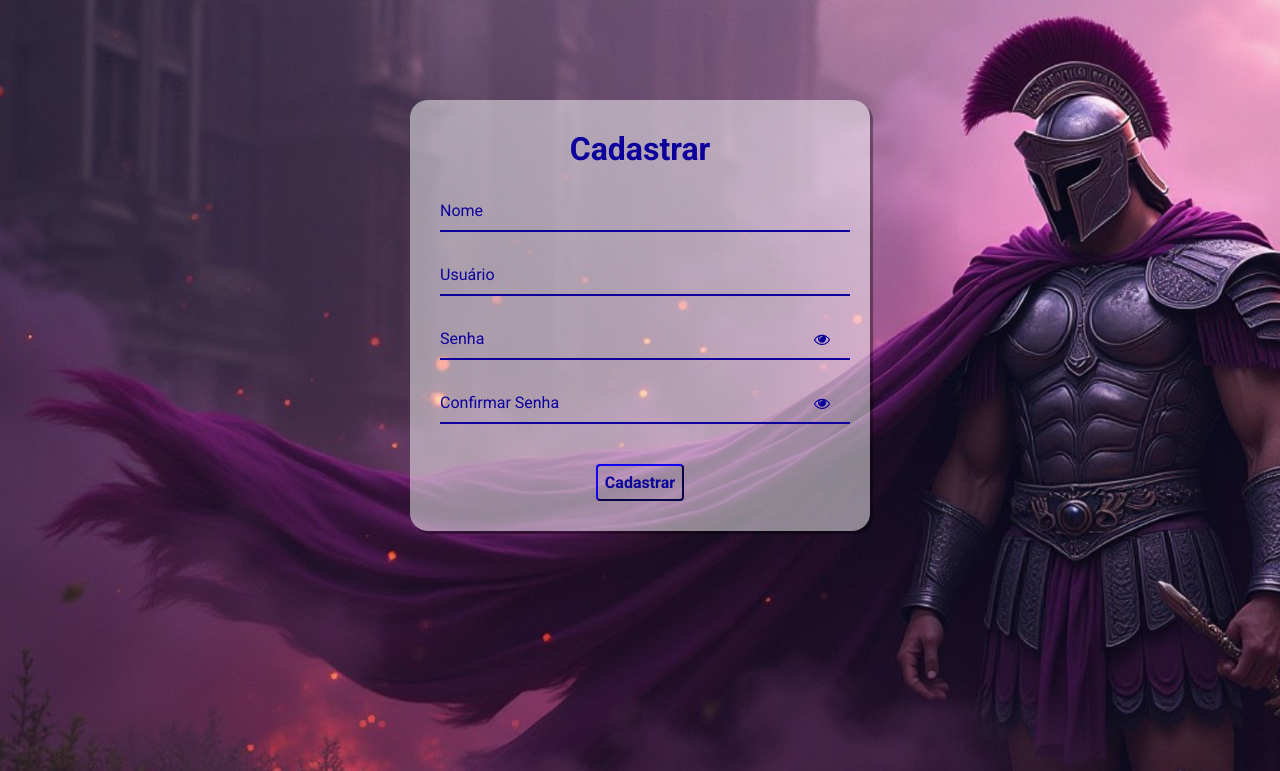
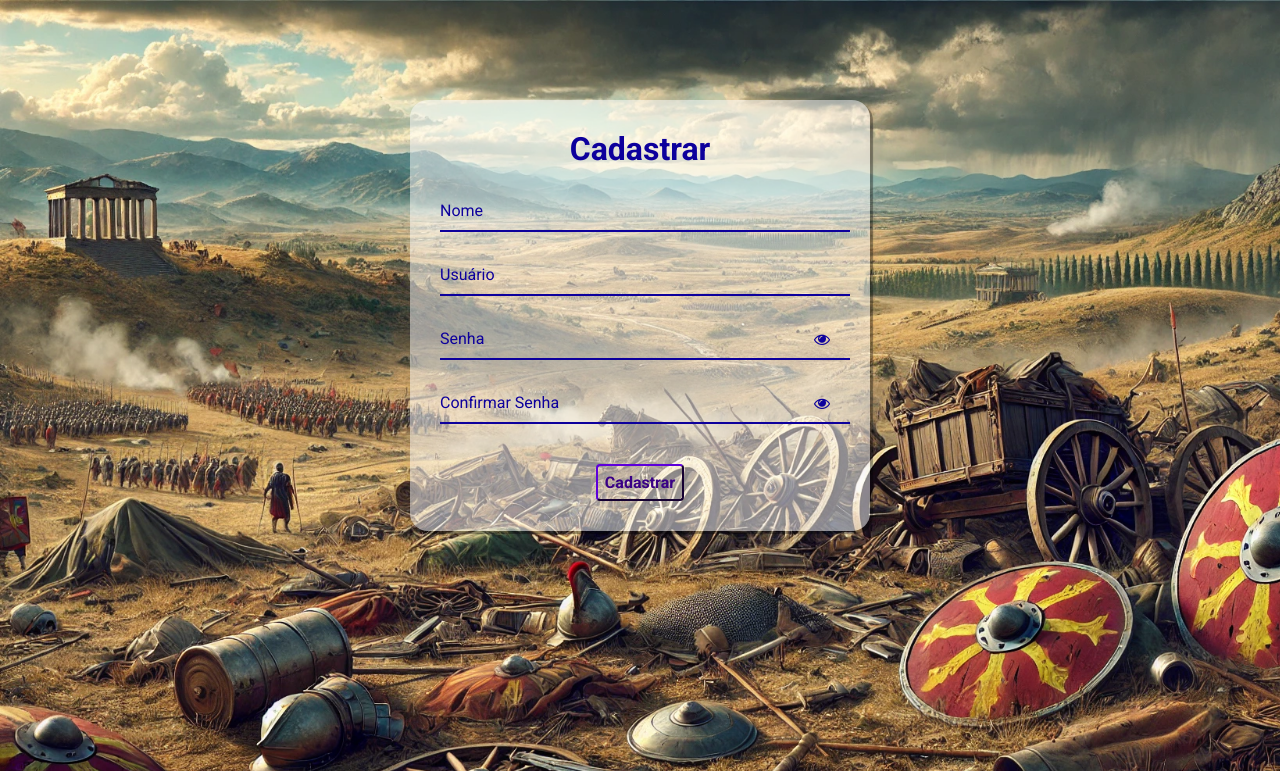
Before and after one commit to Ogustavone/Imp-rio-Dev, a Flask app: page /cadastro in a window 1280 px wide. Shown: the top 771 px of the page. Run offline with Flask 3, Linux system fonts and the light colour scheme.

Commit message:
setimo commit

```diff
--- a/static/Css/Cadastro.css
+++ b/static/Css/Cadastro.css
@@ -7,7 +7,7 @@
 }
 
 body {
-  background: url("/static/img/32.png");
+  background: url("/static/img/34.webp");
   background-repeat: no-repeat;
   background-size: cover;
   background-attachment: fixed
@@ -80,8 +80,8 @@ h1{
 
 button{
   background-color: transparent;
-  border-color: #0d009c;
-  color: #0d009c;
+  border-color: #390085;
+  color: #390085;
   padding: 7px;
   font-weight: bold;
   font-size: 12pt;
@@ -93,7 +93,7 @@ button{
 }
 
 button:hover{
-  background-color: #0d009c;
+  background-color: #390085;
   color: #fff;
 }
 
--- a/templates/projetos.html
+++ b/templates/projetos.html
@@ -79,7 +79,7 @@
 
 
             <a href="editor" class="slot" data-name="Adicionar e excluir processo">
-                <img src="/img/exemplos-de-diagramas-bpmn-03.jpg" alt="Adicionar e excluir processo">
+                <img src="/img/editor.png" alt="Adicionar e excluir processo">
                 <span>Adicionar e excluir processo</span>
             </a>
         </div>
```
